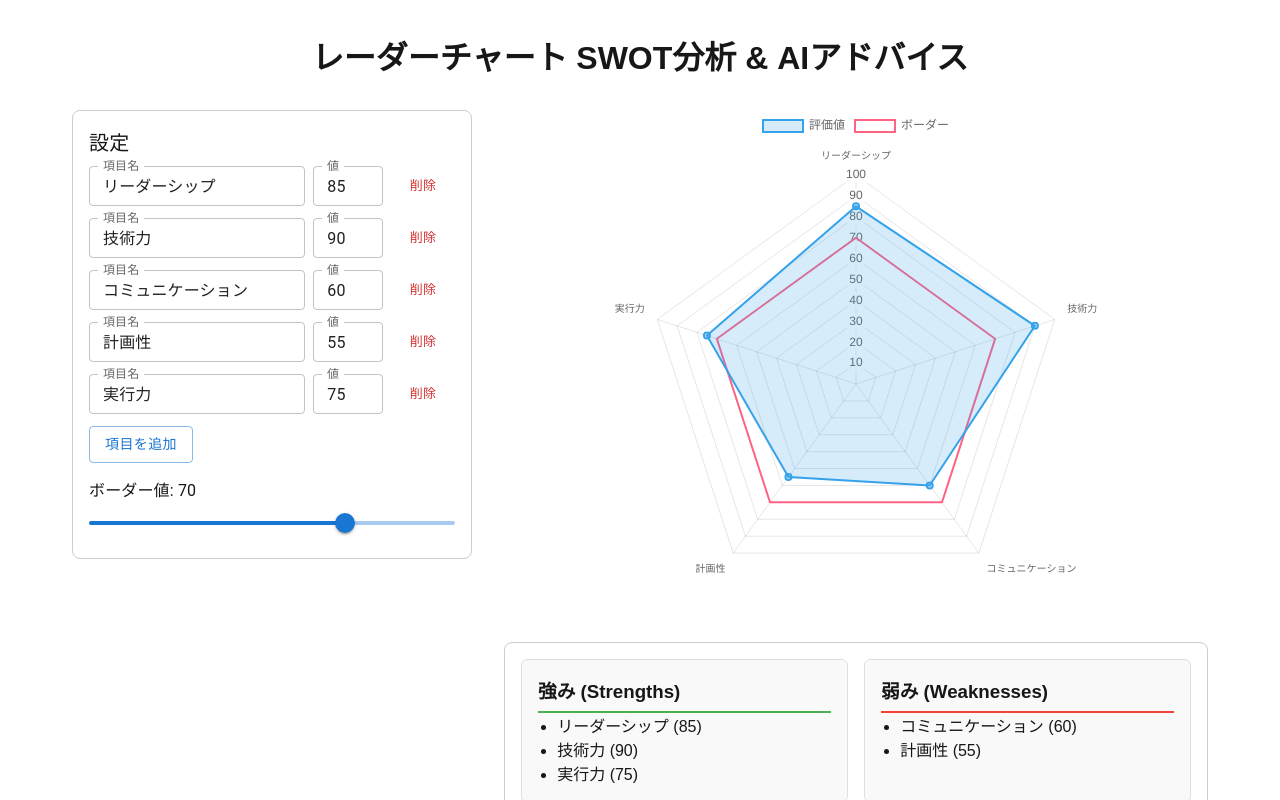
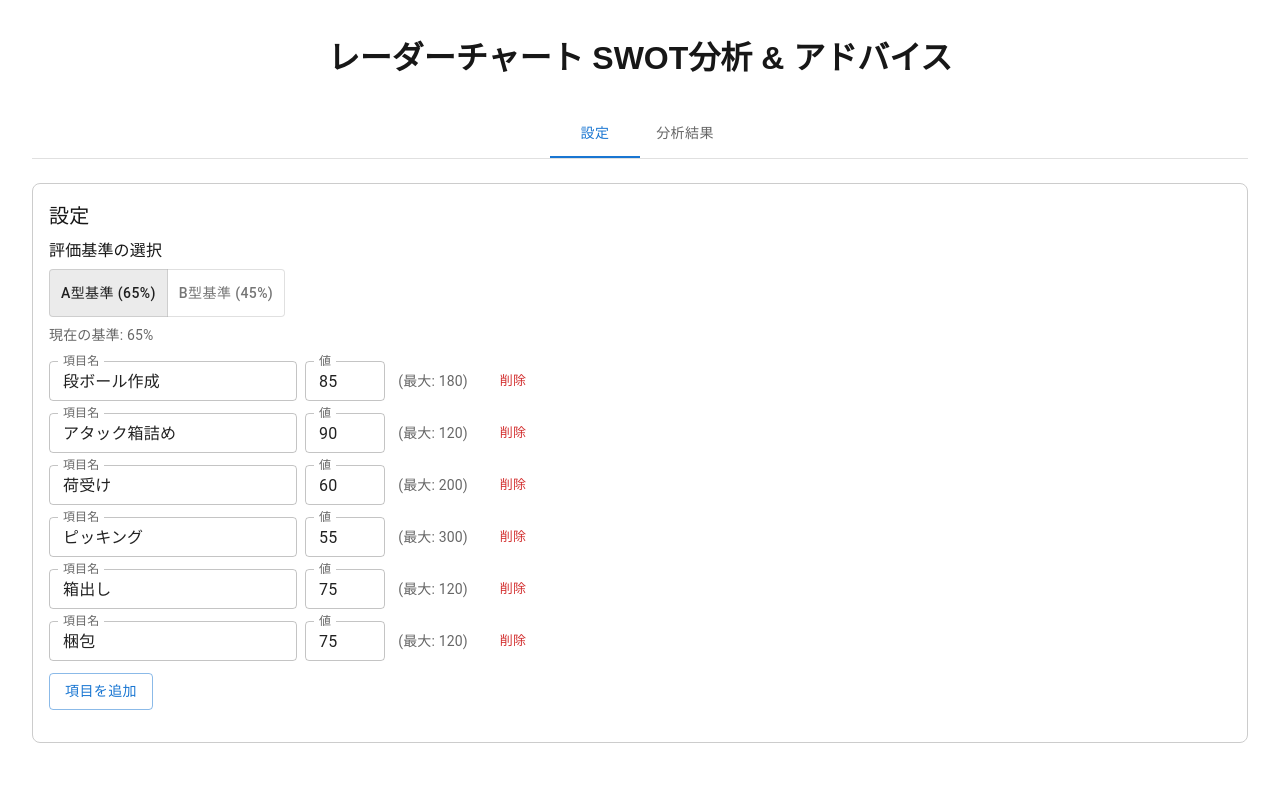
Before and after one commit to CatsHandDev/my-radar-chart-app, a Next.js app: page / in a window 1280 px wide. Shown: the top 800 px of the page. Built offline with nearby package versions, Linux system fonts and the light colour scheme.

Commit message:
Tabs for each panel

```diff
--- a/app/components/AnalysisPanel.tsx
+++ b/app/components/AnalysisPanel.tsx
@@ -1,14 +1,39 @@
-import React from 'react';
-import { Button, Box, Typography } from '@mui/material';
+import React, { useState } from 'react';
+import { Button, Box, Typography, Tabs, Tab } from '@mui/material';
 import { ChartItem } from '../types';
 import RadarChart from './RadarChart';
 import SwotMatrix from './SwotMatrix';
-import styles from './AnalysisPanel.module.scss';
+import styles from './AnalysisMatrix.module.scss';
+import { BorderType } from '../page';
+
+interface TabPanelProps {
+  children?: React.ReactNode;
+  index: number;
+  value: number;
+}
+
+function TabPanel(props: TabPanelProps) {
+  const { children, value, index, ...other } = props;
+  return (
+    <div
+      role="tabpanel"
+      hidden={value !== index}
+      id={`analysis-tabpanel-${index}`}
+      aria-labelledby={`analysis-tab-${index}`}
+      {...other}
+    >
+      {value === index && (
+        <Box sx={{ p: 3 }}>
+          {children}
+        </Box>
+      )}
+    </div>
+  );
+}
 
 // AnalysisPanelが受け取るpropsの型を定義
 interface AnalysisPanelProps {
   items: ChartItem[];
-  borderValue: number;
   strengths: ChartItem[];
   weaknesses: ChartItem[];
   opportunities: string;
@@ -18,11 +43,12 @@ interface AnalysisPanelProps {
   onOpportunitiesChange: (value: string) => void;
   onThreatsChange: (value: string) => void;
   onAnalyze: () => void;
+  borderPercentage: number;
+  borderType: BorderType;
 }
 
 const AnalysisPanel: React.FC<AnalysisPanelProps> = ({
   items,
-  borderValue,
   strengths,
   weaknesses,
   opportunities,
@@ -32,17 +58,50 @@ const AnalysisPanel: React.FC<AnalysisPanelProps> = ({
   onOpportunitiesChange,
   onThreatsChange,
   onAnalyze,
+  borderPercentage,
+  borderType,
 }) => {
+  const [activeTab, setActiveTab] = useState(0);
+
+  const handleTabChange = (event: React.SyntheticEvent, newValue: number) => {
+    setActiveTab(newValue);
+  };
+
+  const percentageValues = items.map(item =>
+    item.maxValue > 0 ? (item.value / item.maxValue) * 100 : 0
+  );
+
+  // ★ 変更点 2: ボーダーラインの値もパーセンテージに変換
+  const borderLineValue = borderPercentage * 100;
+  const borderLine = {
+    label: `${borderType}型基準 (${Math.round(borderLineValue)}%)`,
+    // 全ての項目で同じパーセンテージの値を持つ配列を作成
+    values: Array(items.length).fill(borderLineValue),
+    color: borderType === 'A' ? 'rgba(75, 192, 192, 1)' : 'rgba(255, 159, 64, 1)',
+  };
+
   return (
     <div className={styles.panelContainer}>
+      {/* 1. 上部: レーダーチャート (常に表示) */}
       <div className={styles.chartContainer}>
         <RadarChart
-          labels={items.map((item) => item.label)}
-          values={items.map((item) => item.value)}
-          borderValue={borderValue}
+          labels={items.map(item => item.label)}
+          values={percentageValues}
+          borderLines={[borderLine]}
         />
       </div>
 
+      {/* 2. 下部: タブ切り替えUI */}
+      <Box sx={{ width: '100%', mt: 2 }}>
+        <Box sx={{ borderBottom: 1, borderColor: 'divider' }}>
+          <Tabs value={activeTab} onChange={handleTabChange} aria-label="analysis tabs" centered>
+            <Tab label="SWOT分析" id="analysis-tab-0" />
+            <Tab label="アドバイス" id="analysis-tab-1" />
+          </Tabs>
+        </Box>
+
+        {/* SWOT分析タブのコンテンツ */}
+        <TabPanel value={activeTab} index={0}>
           <SwotMatrix
             strengths={strengths}
             weaknesses={weaknesses}
@@ -50,18 +109,30 @@ const AnalysisPanel: React.FC<AnalysisPanelProps> = ({
             setOpportunities={onOpportunitiesChange}
             threats={threats}
             setThreats={onThreatsChange}
+            borderType={borderType}
           />
+        </TabPanel>
 
-      <Box sx={{ mt: 3, width: '100%', maxWidth: '800px' }}>
-        <Button variant="contained" onClick={onAnalyze} disabled={isLoading} fullWidth>
-          {isLoading ? '分析中...' : 'AIにアドバイスを求める'}
+        {/* AIアドバイスタブのコンテンツ */}
+        <TabPanel value={activeTab} index={1}>
+          <Box sx={{ display: 'flex', flexDirection: 'column', alignItems: 'center', gap: 2 }}>
+            <Button
+              variant="contained"
+              onClick={onAnalyze}
+              disabled={isLoading}
+              fullWidth
+              sx={{ maxWidth: '400px' }}
+            >
+              {isLoading ? '分析中...' : 'アドバイスを求める'}
             </Button>
             {aiAdvice && (
-          <Box sx={{ mt: 2, p: 2, background: '#f4f4f4', borderRadius: '4px', whiteSpace: 'pre-wrap' }}>
-            <Typography variant="h6">AIからのアドバイス</Typography>
+              <Box sx={{ width: '100%', mt: 2, p: 2, background: '#f4f4f4', borderRadius: '4px', whiteSpace: 'pre-wrap' }}>
+                <Typography variant="h6">アドバイス</Typography>
                 <Typography component="p">{aiAdvice}</Typography>
               </Box>
             )}
+          </Box>
+        </TabPanel>
       </Box>
     </div>
   );
--- a/app/components/RadarChart.tsx
+++ b/app/components/RadarChart.tsx
@@ -8,6 +8,7 @@ import {
   Filler,
   Tooltip,
   Legend,
+  type TooltipItem,
 } from 'chart.js';
 
 ChartJS.register(
@@ -19,13 +20,28 @@ ChartJS.register(
   Legend
 );
 
+interface BorderLine {
+  label: string;
+  values: number[];
+  color: string;
+}
+
 interface RadarChartProps {
   labels: string[];
   values: number[];
-  borderValue: number;
+  borderLines: BorderLine[];
 }
 
-const RadarChart: React.FC<RadarChartProps> = ({ labels, values, borderValue }) => {
+const RadarChart: React.FC<RadarChartProps> = ({ labels, values, borderLines }) => {
+  const borderDatasets = borderLines.map(line => ({
+    label: line.label,
+    data: line.values,
+    borderColor: line.color,
+    backgroundColor: 'transparent',
+    borderWidth: 2,
+    pointRadius: 0,
+  }));
+
   const data = {
     labels: labels,
     datasets: [
@@ -36,29 +52,45 @@ const RadarChart: React.FC<RadarChartProps> = ({ labels, values, borderValue })
         borderColor: 'rgba(54, 162, 235, 1)',
         borderWidth: 2,
       },
-      {
-        label: 'ボーダー',
-        // 全ての項目でボーダー値を持つ配列を作成
-        data: Array(labels.length).fill(borderValue),
-        borderColor: 'rgba(255, 99, 132, 1)',
-        backgroundColor: 'rgba(255, 99, 132, 0)', // 内側は塗りつぶさない
-        borderWidth: 2,
-        pointRadius: 0, // ボーダーラインの点は非表示
-      },
+      ...borderDatasets,
     ],
   };
 
   const options = {
     scales: {
-      r: {
-        angleLines: {
-          display: true,
+      r: { // r は radial axis (放射軸) の設定
+        angleLines: { display: true },
+        // suggestedMin/Max の代わりに min/max を使用してスケールを完全に固定
+        min: 0,
+        max: 100,
+        // 目盛りの設定 (UX向上のためのオプション)
+        ticks: {
+          stepSize: 20, // 20%ごとに目盛りを表示
+          // 目盛りの数値に '%' をつける
+          callback: function (value: string | number) {
+            return value + '%';
+          },
         },
-        suggestedMin: 0,
-        suggestedMax: 100, // 例えば0から100の範囲
       },
     },
     maintainAspectRatio: false,
+    // ★ ツールチップに表示される内容も '%' をつけるとより分かりやすい
+    plugins: {
+      tooltip: {
+        callbacks: {
+          label: function (context: TooltipItem<'radar'>) {
+            let label = context.dataset.label || '';
+            if (label) {
+              label += ': ';
+            }
+            if (context.parsed.r !== null) {
+              label += context.parsed.r.toFixed(1) + '%'; // 小数点1桁まで表示
+            }
+            return label;
+          }
+        }
+      }
+    }
   };
 
   return <Radar data={data} options={options} />;
--- a/app/components/SettingsPanel.tsx
+++ b/app/components/SettingsPanel.tsx
@@ -1,30 +1,61 @@
 import React from 'react';
-import { Button, TextField, Slider, Box, Typography } from '@mui/material';
+import { Button, TextField, Box, Typography, ToggleButton, ToggleButtonGroup } from '@mui/material';
 import { ChartItem } from '../types';
+import { BorderType, BORDER_PERCENTAGES } from '../page';
 
 // SettingsPanelが受け取るpropsの型を定義
 interface SettingsPanelProps {
   items: ChartItem[];
-  borderValue: number;
   onItemChange: (id: number, field: 'label' | 'value', value: string | number) => void;
   onAddItem: () => void;
   onRemoveItem: (id: number) => void;
-  onBorderValueChange: (newValue: number) => void;
+  selectedBorder: BorderType; // ★ 選択中のボーダーを受け取る
+  onBorderChange: (newBorder: BorderType) => void; // ★ ボーダー変更関数を受け取る
 }
 
 const SettingsPanel: React.FC<SettingsPanelProps> = ({
   items,
-  borderValue,
   onItemChange,
   onAddItem,
   onRemoveItem,
-  onBorderValueChange,
+  selectedBorder,
+  onBorderChange,
 }) => {
+    const handleBorderChange = (
+    event: React.MouseEvent<HTMLElement>,
+    newBorder: BorderType | null,
+  ) => {
+    if (newBorder !== null) {
+      onBorderChange(newBorder);
+    }
+  };
+
   return (
     <Box sx={{ border: '1px solid #ccc', borderRadius: '8px', p: 2 }}>
-      <Typography variant="h6" gutterBottom>
-        設定
-      </Typography>
+      <Typography variant="h6" gutterBottom>設定</Typography>
+
+      {/* ボーダー選択UI */}
+      <Box sx={{ mb: 2 }}>
+        <Typography gutterBottom>評価基準の選択</Typography>
+        <ToggleButtonGroup
+          value={selectedBorder}
+          exclusive
+          onChange={handleBorderChange}
+          aria-label="border selection"
+        >
+          <ToggleButton value="A" aria-label="A-rank border">
+            A型基準 (65%)
+          </ToggleButton>
+          <ToggleButton value="B" aria-label="B-rank border">
+            B型基準 (45%)
+          </ToggleButton>
+        </ToggleButtonGroup>
+
+        {/* 選択中の基準値を表示 */}
+        <Typography variant="body2" sx={{ mt: 1, color: 'text.secondary' }}>
+          現在の基準: {Math.round(BORDER_PERCENTAGES[selectedBorder] * 100)}%
+        </Typography>
+      </Box>
 
       {items.map((item) => (
         <Box
@@ -47,6 +78,14 @@ const SettingsPanel: React.FC<SettingsPanelProps> = ({
             onChange={(e) => onItemChange(item.id, 'value', Number(e.target.value))}
             sx={{ width: '80px' }}
           />
+
+          <Typography
+            variant="body2"
+            sx={{ color: 'text.secondary', minWidth: '80px', textAlign: 'center' }}
+          >
+            (最大: {item.maxValue})
+          </Typography>
+
           <Button
             size="small"
             color="error"
@@ -60,17 +99,6 @@ const SettingsPanel: React.FC<SettingsPanelProps> = ({
       <Button onClick={onAddItem} variant="outlined" sx={{ mb: 2 }}>
         項目を追加
       </Button>
-
-      <Typography gutterBottom>ボーダー値: {borderValue}</Typography>
-      <Slider
-        value={borderValue}
-        onChange={(_, newValue) => onBorderValueChange(newValue as number)}
-        aria-labelledby="border-slider"
-        valueLabelDisplay="auto"
-        step={5}
-        min={0}
-        max={100}
-      />
     </Box>
   );
 };
--- a/app/components/SwotMatrix.tsx
+++ b/app/components/SwotMatrix.tsx
@@ -1,52 +1,49 @@
 import React from 'react';
-import styles from './SwotMatrix.module.scss';
+import { ChartItem } from '../types';
+import { BorderType } from '../page';
+import styles from './AnalysisMatrix.module.scss';
 
-// propsの型定義
-interface SwotMatrixProps {
-  strengths: { id: number; label: string; value: number }[];
-  weaknesses: { id: number; label: string; value: number }[];
+// propsの型定義を新しい仕様に合わせる
+interface AnalysisMatrixProps {
+  strengths: ChartItem[]; // 66%以上の項目
+  weaknesses: ChartItem[]; // 33%未満の項目
   opportunities: string;
   setOpportunities: (value: string) => void;
   threats: string;
   setThreats: (value: string) => void;
+  borderType: BorderType;
 }
 
-const SwotMatrix: React.FC<SwotMatrixProps> = ({
+const SwotMatrix: React.FC<AnalysisMatrixProps> = ({
   strengths,
   weaknesses,
   opportunities,
   setOpportunities,
   threats,
   setThreats,
+  borderType,
 }) => {
-  return (
+  const borderLabels = {
+    A: 'A型基準 (65%)',
+    B: 'B型基準 (45%)',
+  };
+  const currentLabel = borderLabels[borderType];
+
+return (
     <div className={styles.matrixContainer}>
-      {/* 強み (Strengths) */}
       <div className={`${styles.cell} ${styles.strengths}`}>
-        <h3>強み (Strengths)</h3>
+        {/* ★ 変更点: 見出しを動的にする */}
+        <h3>強み ({currentLabel} 以上)</h3>
         {strengths.length > 0 ? (
-          <ul>
-            {strengths.map((item) => (
-              <li key={item.id}>{`${item.label} (${item.value})`}</li>
-            ))}
-          </ul>
-        ) : (
-          <p>基準値以上の項目はありません。</p>
-        )}
+          <ul>{strengths.map(item => <li key={item.id}>{`${item.label} (${item.value})`}</li>)}</ul>
+        ) : <p>基準値以上の項目はありません。</p>}
       </div>
-
-      {/* 弱み (Weaknesses) */}
       <div className={`${styles.cell} ${styles.weaknesses}`}>
-        <h3>弱み (Weaknesses)</h3>
+        {/* ★ 変更点: 見出しを動的にする */}
+        <h3>弱み ({currentLabel} 未満)</h3>
         {weaknesses.length > 0 ? (
-          <ul>
-            {weaknesses.map((item) => (
-              <li key={item.id}>{`${item.label} (${item.value})`}</li>
-            ))}
-          </ul>
-        ) : (
-          <p>基準値未満の項目はありません。</p>
-        )}
+          <ul>{weaknesses.map(item => <li key={item.id}>{`${item.label} (${item.value})`}</li>)}</ul>
+        ) : <p>基準値未満の項目はありません。</p>}
       </div>
 
       {/* 機会 (Opportunities) */}
--- /dev/null
+++ b/app/components/TabPanel.tsx
@@ -0,0 +1,33 @@
+import React from 'react';
+import { Box } from '@mui/material';
+
+// 共通で利用するPropsの型定義
+export interface TabPanelProps {
+  children?: React.ReactNode;
+  index: number;
+  value: number;
+}
+
+// 共通コンポーネントとしてエクスポート
+const TabPanel: React.FC<TabPanelProps> = (props) => {
+  const { children, value, index, ...other } = props;
+
+  return (
+    <div
+      role="tabpanel"
+      hidden={value !== index}
+      id={`tabpanel-${index}`}
+      aria-labelledby={`tab-${index}`}
+      {...other}
+    >
+      {value === index && (
+        // p: 3 は各呼び出し元で設定した方が柔軟性が高い
+        <Box sx={{ pt: 3 }}>
+          {children}
+        </Box>
+      )}
+    </div>
+  );
+};
+
+export default TabPanel;
--- a/app/page.module.scss
+++ b/app/page.module.scss
@@ -1,19 +1,12 @@
 .mainContainer {
   padding: 2rem;
-  max-width: 1200px;
+  max-width: 1920px;
   margin: 0 auto;
 }
 
 .header {
   text-align: center;
   margin-bottom: 2rem;
-}
-
-.contentWrapper {
-  display: grid;
-  grid-template-columns: 400px 1fr;
-  gap: 2rem;
-  align-items: flex-start;
 }
 
 .chartAndSwot {
--- a/app/page.tsx
+++ b/app/page.tsx
@@ -5,31 +5,55 @@ import { ChartItem } from './types';
 import SettingsPanel from './components/SettingsPanel';
 import AnalysisPanel from './components/AnalysisPanel';
 import styles from './page.module.scss';
+import TabPanel from './components/TabPanel';
+import Box from '@mui/material/Box';
+import { Tabs, Tab } from '@mui/material';
+
+export type BorderType = 'A' | 'B';
+
+export const BORDER_PERCENTAGES: Record<BorderType, number> = {
+  A: 0.65,
+  B: 0.45,
+};
 
 export default function Home() {
-  // --- 状態管理 (State) ---
   const [items, setItems] = useState<ChartItem[]>([
-    { id: 1, label: 'リーダーシップ', value: 85 },
-    { id: 2, label: '技術力', value: 90 },
-    { id: 3, label: 'コミュニケーション', value: 60 },
-    { id: 4, label: '計画性', value: 55 },
-    { id: 5, label: '実行力', value: 75 },
+    { id: 1, label: '段ボール作成', value: 85, maxValue: 180 },
+    { id: 2, label: 'アタック箱詰め', value: 90, maxValue: 120 },
+    { id: 3, label: '荷受け', value: 60, maxValue: 200 },
+    { id: 4, label: 'ピッキング', value: 55, maxValue: 300 },
+    { id: 5, label: '箱出し', value: 75, maxValue: 120 },
+    { id: 6, label: '梱包', value: 75, maxValue: 120 },
   ]);
-  const [borderValue, setBorderValue] = useState<number>(70);
   const [opportunities, setOpportunities] = useState<string>('');
   const [threats, setThreats] = useState<string>('');
   const [aiAdvice, setAiAdvice] = useState<string>('');
   const [isLoading, setIsLoading] = useState<boolean>(false);
+  const [selectedBorder, setSelectedBorder] = useState<BorderType>('A');
+  const [activeTab, setActiveTab] = useState(0);
 
   // --- 派生状態 ---
-  const strengths = useMemo(() => items.filter(item => item.value >= borderValue), [items, borderValue]);
-  const weaknesses = useMemo(() => items.filter(item => item.value < borderValue), [items, borderValue]);
+  const currentBorderPercentage = BORDER_PERCENTAGES[selectedBorder];
+
+  const strengths = useMemo(() =>
+    items.filter(item => (item.value / item.maxValue) >= currentBorderPercentage),
+    [items, currentBorderPercentage]
+  );
+  const weaknesses = useMemo(() =>
+    items.filter(item => (item.value / item.maxValue) < currentBorderPercentage),
+    [items, currentBorderPercentage]
+  );
+
+  const handleTabChange = (event: React.SyntheticEvent, newValue: number) => {
+    setActiveTab(newValue);
+  };
 
   // --- イベントハンドラ ---
   const handleItemChange = (id: number, field: 'label' | 'value', val: string | number) => {
     setItems(prev => prev.map(item => (item.id === id ? { ...item, [field]: val } : item)));
   };
-  const addItem = () => setItems([...items, { id: Date.now(), label: `新規項目${items.length + 1}`, value: 50 }]);
+  // ★ 変更点: 新規項目にもmaxValueを設定
+  const addItem = () => setItems([...items, { id: Date.now(), label: `新規項目`, value: 50, maxValue: 100 }]);
   const removeItem = (id: number) => setItems(items.filter(item => item.id !== id));
 
   const handleAnalyze = async () => {
@@ -40,6 +64,7 @@ export default function Home() {
         method: 'POST',
         headers: { 'Content-Type': 'application/json' },
         body: JSON.stringify({
+          borderType: selectedBorder, // 'A' or 'B'
           strengths: strengths.map(item => item.label),
           weaknesses: weaknesses.map(item => item.label),
           opportunities,
@@ -61,23 +86,38 @@ export default function Home() {
   return (
     <main className={styles.mainContainer}>
       <header className={styles.header}>
-        <h1>レーダーチャート SWOT分析 & AIアドバイス</h1>
+        <h1>レーダーチャート SWOT分析 & アドバイス</h1>
       </header>
 
-      <div className={styles.contentWrapper}>
+      <Box sx={{ width: '100%' }}>
+        {/* 1. タブの切り替え部分 */}
+        <Box sx={{ borderBottom: 1, borderColor: 'divider' }}>
+          <Tabs value={activeTab} onChange={handleTabChange} aria-label="main tabs" centered>
+            <Tab label="設定" id="main-tab-0" />
+            <Tab label="分析結果" id="main-tab-1" />
+          </Tabs>
+        </Box>
+
+        {/* 2. 「設定」タブのコンテンツ */}
+        <TabPanel value={activeTab} index={0}>
           <SettingsPanel
             items={items}
-          borderValue={borderValue}
             onItemChange={handleItemChange}
             onAddItem={addItem}
             onRemoveItem={removeItem}
-          onBorderValueChange={setBorderValue}
+            selectedBorder={selectedBorder}
+            onBorderChange={setSelectedBorder}
           />
+        </TabPanel>
+
+        {/* 3. 「分析結果」タブのコンテンツ */}
+        <TabPanel value={activeTab} index={1}>
           <AnalysisPanel
             items={items}
-          borderValue={borderValue}
             strengths={strengths}
             weaknesses={weaknesses}
+            borderPercentage={currentBorderPercentage}
+            borderType={selectedBorder}
             opportunities={opportunities}
             threats={threats}
             aiAdvice={aiAdvice}
@@ -86,7 +126,8 @@ export default function Home() {
             onThreatsChange={setThreats}
             onAnalyze={handleAnalyze}
           />
-      </div>
+        </TabPanel>
+      </Box>
     </main>
   );
 }
--- a/app/types.ts
+++ b/app/types.ts
@@ -2,4 +2,5 @@ export interface ChartItem {
   id: number;
   label: string;
   value: number;
+  maxValue: number;
 }
```
Also changed, not shown: app/api/analyze/route.ts (+4 -3 lines), app/components/AnalysisMatrix.module.scss (renamed from app/components/SwotMatrix.module.scss, +6 -1 lines), app/components/ExternalFactorsInput.tsx (added, +42 -0 lines). Lines whose indentation alone changed are shown as unchanged.
